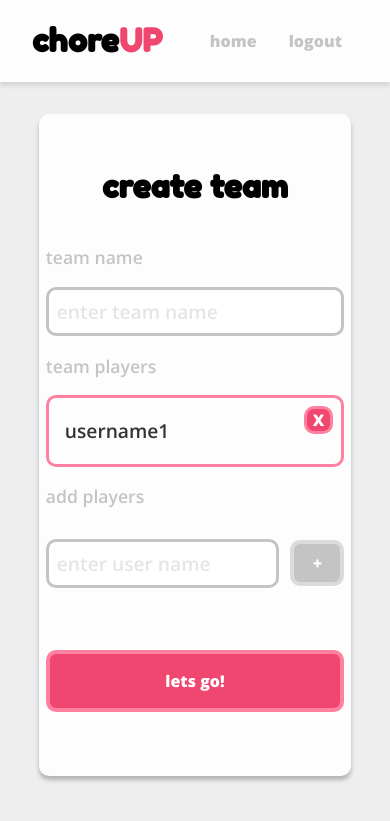
After one commit to RyanJLevy/chore-up, a PHP site: page /team-creation.php in a window 390 px wide. The commit adds this page. Shown: the top 821 px of the page. Run offline with PHP 8.4, Linux system fonts and the light colour scheme; some libraries are stand-ins or nearby versions.

Commit message:
Added home page, create team page/and responsive styling

```diff
--- a/src/create-account.php
+++ b/src/create-account.php
@@ -22,7 +22,7 @@
                     <p>password</p>
                     <input type="password" class="form-input" id="password-input" name="password" placeholder="enter your password">
                 </div>
-                <button id="btn-login" type="submit">sign up</button>
+                <button class="primary-btn" id="btn-login" type="submit">sign up</button>
             </form>
             <p id="sign-up-text">already have an account? <a id="sign-up-link" href="index.php">login</a></p>
         </div>
--- a/src/index.php
+++ b/src/index.php
@@ -21,7 +21,7 @@
                     <p>password</p>
                     <input type="password" class="form-input" id="password-input" name="password" placeholder="enter your password">
                 </div>
-                <button id="btn-login" type="submit">login</button>
+                <button class="primary-btn" id="btn-login" type="submit">login</button>
             </form>
             <p id="sign-up-text">don't have an account? <a id="sign-up-link" href="create-account.php">sign up</a></p>
         </div>
--- a/src/nav.php
+++ b/src/nav.php
@@ -4,7 +4,9 @@
     </div>
 
     <div class="nav-links">
-        <a href="#">home</a>
+        <a href="home.php">home</a>
+        <!-- Dynamically render with sessions -->
+        <a href="index.php">logout</a>
     </div>
 
 </div>
--- /dev/null
+++ b/src/scripts/create-team.js
@@ -0,0 +1,4 @@
+document.querySelector("#user-search-btn").onclick = function(event) {
+    event.preventDefault()
+    console.log("Adding user")
+}
--- /dev/null
+++ b/src/scripts/home.js
@@ -0,0 +1,3 @@
+document.querySelector("#btn-add-team").onclick = function () {
+    document.location.href = "team-creation.php"
+}
--- /dev/null
+++ b/src/styles/create-team.css
@@ -0,0 +1,100 @@
+#page-container {
+    display: flex;
+    justify-content: center;
+    align-items: center;
+    padding: 2rem 0;
+}
+#create-team-container {
+    display: flex;
+    flex-direction: column;
+    justify-content: center;
+    align-items: center;
+    background-color: var(--foreground-color);
+    box-shadow: 0px 4px 4px rgba(0, 0, 0, 0.25);
+    border-radius: 10px;
+    width : 50%;
+    padding : 2rem 0;
+}
+#create-team-container > form > h1 {
+    font-family: 'Fredoka One';
+}
+#create-team-container > form {
+    display: flex;
+    flex-direction: column;
+    justify-content: center;
+    align-items: center;
+}
+.create-btn {
+    width : 100%;
+}
+.form-input {
+    font-family: 'Open Sans';
+    font-weight: 600;
+    padding : 0.5rem;
+    font-size: 1.2rem;
+    border : 0.2rem solid var(--secondary-color);
+    width: 100%;
+    border-radius: 10px;
+}
+.form-input::placeholder {
+    font-family: 'Open Sans';
+    color : var(--placeholder-color);
+}
+.field-header {
+    color : var(--secondary-color);
+    font-style: normal;
+    font-weight: 600;
+    font-size: 1.1rem;
+}
+/* USERS */
+.header-add-players {
+    padding : 0;
+    margin-bottom : 0;
+}
+.user-card {
+    position: relative;
+    display: flex;
+    justify-content: flex-start;
+    padding : 0 1rem;
+    border : 0.2rem solid var(--button-accent-color);
+    width: 100%;
+    border-radius: 10px;
+    margin : 0.5rem 0;
+}
+.user-card:hover {
+    cursor: default;
+}
+.card-username {
+    color : #333333;
+    font-weight: 600;
+    font-size: 1.2rem;
+}
+.btn-remove {
+    position: absolute;
+    right: 0;
+    top : 0;
+    width : 10%;
+    padding : 0;
+    border : 0.2rem solid var(--button-accent-color);
+    margin : 0.5rem;
+}
+#user-search-container {
+    padding : 0;
+    margin: 0;
+    display: flex;
+    justify-content: space-between;
+    align-items: center;
+}
+#user-name-input {
+    width: 78%;
+}
+#user-search-btn {
+    width: 18%;
+    padding : 0.5rem;
+}
+
+@media (max-width : 991px) {
+    #create-team-container {
+        width : 80%;
+    }
+}
--- a/src/styles/index.css
+++ b/src/styles/index.css
@@ -1,4 +1,4 @@
-@import url('https://fonts.googleapis.com/css2?family=Fredoka+One&family=Open+Sans:wght@300;400;500;600&display=swap');
+@import url('https://fonts.googleapis.com/css2?family=Fredoka+One&family=Open+Sans:wght@300;400;500;600;800&display=swap');
 
 *, *::before, *::after {
     box-sizing: border-box;
@@ -34,6 +34,8 @@ body {
     color: var(--secondary-color);
     font-weight: bold;
     text-decoration: none;
+    display: inline;
+    padding : 0 1rem;
 }
 .nav-title-container > h1 {
     font-family: 'Fredoka One';
@@ -41,3 +43,39 @@ body {
 .nav-title-container > h1 > span {
     color : var(--primary-color);
 }
+.primary-btn {
+    font-family: 'Open Sans';
+    font-size: medium;
+    margin : 2rem 0;
+    padding : 1rem;
+    width: 70%;
+    color : white;
+    font-style: normal;
+    font-weight: bold;
+    background-color: var(--primary-color);
+    border: 0.3rem solid var(--button-accent-color);
+    border-radius: 10px;
+}
+.primary-btn:hover {
+    transition: 0.5s ease;
+    background-color: var(--button-hover-color);
+    cursor: pointer;
+}
+.secondary-btn {
+    font-family: 'Open Sans';
+    font-size: medium;
+    margin : 2rem 0;
+    padding : 1rem;
+    width: 70%;
+    color : white;
+    font-style: normal;
+    font-weight: bold;
+    background-color: var(--secondary-color);
+    border: 0.3rem solid #DBDBDB;
+    border-radius: 10px;
+}
+.secondary-btn:hover {
+    transition: 0.5s ease;
+    background-color: #B5B5B5;
+    cursor: pointer;
+}
--- /dev/null
+++ b/src/team-creation.php
@@ -0,0 +1,43 @@
+<!DOCTYPE html>
+<html lang="en">
+<head>
+    <meta charset="UTF-8">
+    <meta http-equiv="X-UA-Compatible" content="IE=edge">
+    <meta name="viewport" content="width=device-width, initial-scale=1.0">
+    <title>choreUP | Team Creation</title>
+    <script src="https://kit.fontawesome.com/d4a13a138b.js" crossorigin="anonymous"></script>
+    <link rel="stylesheet" href="./styles/index.css">
+    <link rel="stylesheet" href="./styles/create-team.css">
+</head>
+<body>
+    <?php include "nav.php"; ?>
+    <div id="page-container">
+        <div id="create-team-container">
+            <form action="" method="">
+                <h1>create team</h1>
+                <div id="field-container">
+                    <p class="field-header">team name</p>
+                    <input type="text" id="team-name-input" class="form-input" name="team-name" placeholder="enter team name">
+                    <p class="field-header">team players</p>
+                    <div id="added-user-container">
+                        <div class="user-card">
+                            <p class="card-username">username1</p>
+                            <button class="primary-btn btn-remove">X</button>
+                        </div>
+
+                    </div>
+                    <p class="field-header header-add-players">add players</p>
+                    <div id="user-search-container">
+                        <input type="text" id="user-name-input" class="form-input" placeholder="enter user name">
+                        <button id="user-search-btn" class="secondary-btn">+</button>
+                    </div>
+
+                </div>
+                <button type="submit" class="primary-btn create-btn">lets go!</button>
+            </form>
+        </div>
+
+    </div>
+    <script src="./scripts/create-team.js"></script>
+</body>
+</html>
```
Also changed, not shown: src/home.php (added, +57 -0 lines), src/styles/home.css (added, +149 -0 lines), src/styles/login.css (+1 -19 lines).
